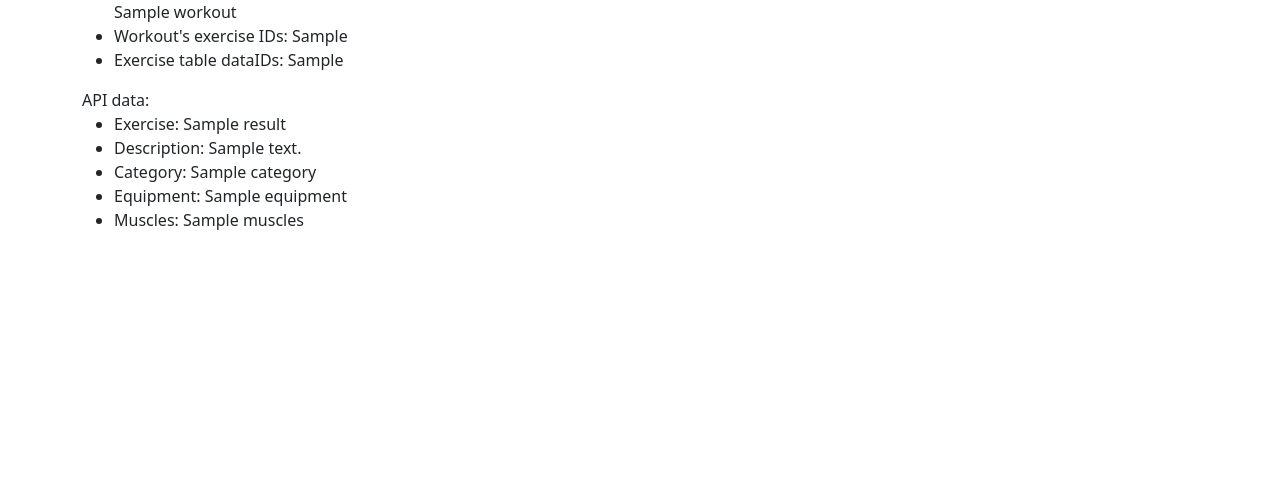
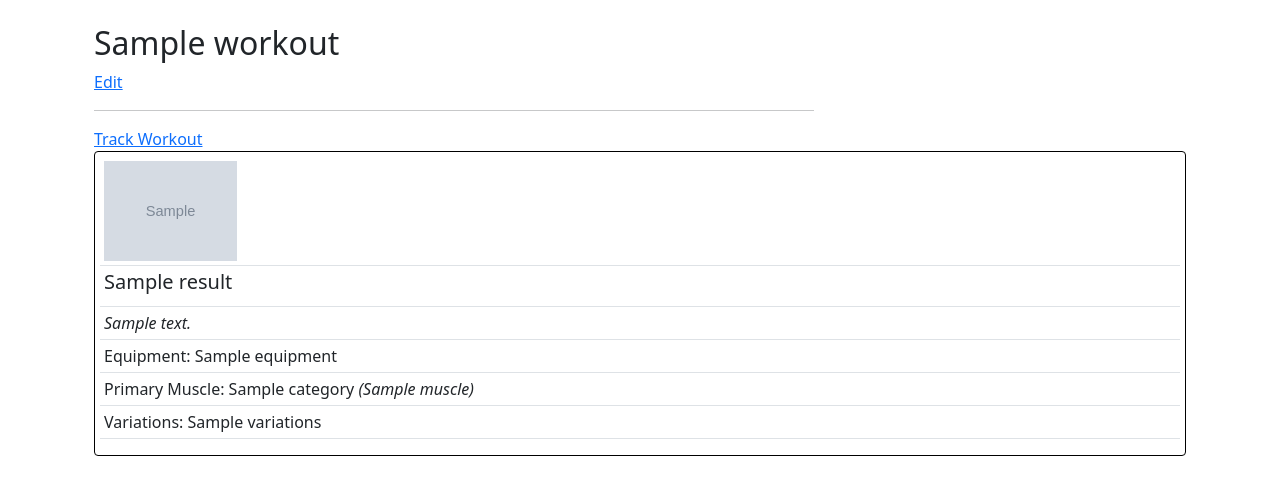
Before and after one commit to vrbrag/Workout-Planner, a Flask app: template templates/workout/show.html in a window 1280 px wide. Shown: the part 66-561 px from the top of the page. Run offline with Flask 2, Linux system fonts and the light colour scheme; tables that the repository leaves empty hold one stand-in row (values such as "Sample post"); the template is opened without the code that fills it: values that come from a table or form of the project are taken from there, most other values are stand-ins (such as "Sample title", 1, 10 or a date in 2020); grey boxes marked "Sample" are stand-in pictures; some libraries are stand-ins or nearby versions.

Commit message:
fix workout exercise images

```diff
--- a/app.py
+++ b/app.py
@@ -230,9 +230,9 @@ def show_workout(workout_id):
 
     workout = Workouts.query.get_or_404(workout_id) # get workout's data
     api_IDs = getExerciseDataIDs(workout)    # parse & get list of exercise.dataIDs
-    results = getAPIData(api_IDs)  # plug in API ids to find exercise data
+    data = getAPIData(api_IDs)  # plug in API ids to find exercise data
 
-    return render_template('workout/show.html', workout=workout, api_IDs=api_IDs, results=results)
+    return render_template('workout/show.html', workout=workout, api_IDs=api_IDs, data=data)
 
 def getExerciseDataIDs(workout):
     """Parse workout.exerciseIDs
@@ -255,4 +255,5 @@ def getAPIData(ids):
     for exercise in data:
         if exercise['id'] in ids:
             res.append(exercise)
+    # print(res)
     return res  # return list of API exercise data
--- a/static/stylesheets/style.css
+++ b/static/stylesheets/style.css
@@ -64,13 +64,21 @@ _________________/ *Workout* Tab /__________________
 /* --------------------------------------- */
 /* Workout Table Styling */
 /* --------------------------------------- */
-.card-deck  {
+.card-deck {
   padding-bottom: 12px;
 
+}
+#deck-exercises{
+  padding-bottom: 18px;
+
+}
+#card-exercises{
+  border-color: black;
 }
 
 .card-body {
   padding: 5px 5px 0px 5px;
+
 }
 
 .card-title:hover {
@@ -80,3 +88,13 @@ _________________/ *Workout* Tab /__________________
 #workout-timestamp {
   font-size: 10px;
 }
+
+img.exercise-image {
+  /* width: 200px; */
+  height: 100px;
+  padding-right: 15px;
+}
+
+/* .row-image {
+  text-align: center;
+} */
--- a/templates/show_exercise.html
+++ b/templates/show_exercise.html
@@ -27,7 +27,7 @@
       {% endif %}
    </ul>
 </div>
-
+<button onclick="history.back()">History Back</button>
 <a href="/exercises">Back</a>
 
 {% endblock %}
--- a/templates/workout/show.html
+++ b/templates/workout/show.html
@@ -1,27 +1,101 @@
 {% extends 'base.html' %}
 {% block content %}
 
-<ul>
+<!-- <ul>
    {{workout.name}}
    <li>Workout's exercise IDs: {{workout.exerciseIDs}}</li>
    <li>Exercise table dataIDs: {{api_IDs}}</li>
-</ul>
+</ul> -->
+
+<div id="main">
+   <div class="container pt-4">
+      <div class="row">
+         <div class="col-sm-8">
+            <h2 class="page-header" id="page-title">{{workout.name}}</h2>
+            <a href="/workout/edit">Edit</a>
+            <hr>
+         </div>
+         <a href="/workout/track">Track Workout</a>
+      </div>
+
+      {% for result in data %}
+      <div class="row">
+         <div class="main-content" id="col-sm-12">
+
+            <div class="card-deck" id="deck-exercises">
+               <div class="card" id="card-exercises">
+                  <div class="card-body">
+
+                     <div class="card-text">
+                        <table class="table table-sm">
+
+                           <tbody class="exercise-card">
+                              {% if result.images %}
+                              <tr>
+                                 <td class="row-image">
+                                    {% for image in result.images %}
+                                    <img class="exercise-image" src="{{ image.image }}" alt="">
+                                    {% endfor %}
+                                 </td>
+
+                              </tr>
+                              {% endif %}
+
+                              <tr>
+                                 <td>
+                                    <h5>{{result.name}}</h5>
+
+                                 </td>
+                              </tr>
+                              {% if result.description %}
+                              <tr>
+                                 <td>
+                                    <i>{{result.description}}</i>
+                                 </td>
+                              </tr>
+                              {% endif %}
+                              <!-- {% if result.category %}
+                              <tr>
+                                 <td>Category: </td>
+                              </tr>
+                              {% endif %} -->
+
+                              {% if result.equipment %}
+                              <tr>
+                                 <td>Equipment: {{result.equipment[0]['name']}}</td>
+                              </tr>
+                              {% endif %}
+
+                              {% if result.muscles %}
+                              <tr>
+                                 <td>Primary Muscle: {% if result.category %}
+                                    {{result.category['name']}}
+                                    {% endif %}
+                                    <i>({{result.muscles[0]['name']}})</i>
+                                 </td>
+                              </tr>
+                              {% endif %}
+
+                              {% if result.variations %}
+                              <tr>
+                                 <td>
+                                    Variations: {{result.variations}}
+                                 </td>
+                              </tr>
+                              {% endif %}
+
+                        </table>
+                     </div>
+
+                  </div>
+               </div>
+            </div>
+
+         </div>
+      </div>
 
 
-
-
-API data:
-{% for result in results %}
-<ul>
-   <li>Exercise: {{result.name}}</li>
-   <li>Description: {{result.description}}</li>
-   <li>Category: {{result.category['name']}}</li>
-   <li>Equipment: {{result.equipment}}</li>
-   <li>Muscles: {{result.muscles}}</li>
-</ul>
-
-{%endfor%}
-
-
-
+      {%endfor%}
+   </div>
+</div>
 {% endblock %}
```
Also changed, not shown: static/app.js (+7 -0 lines).
